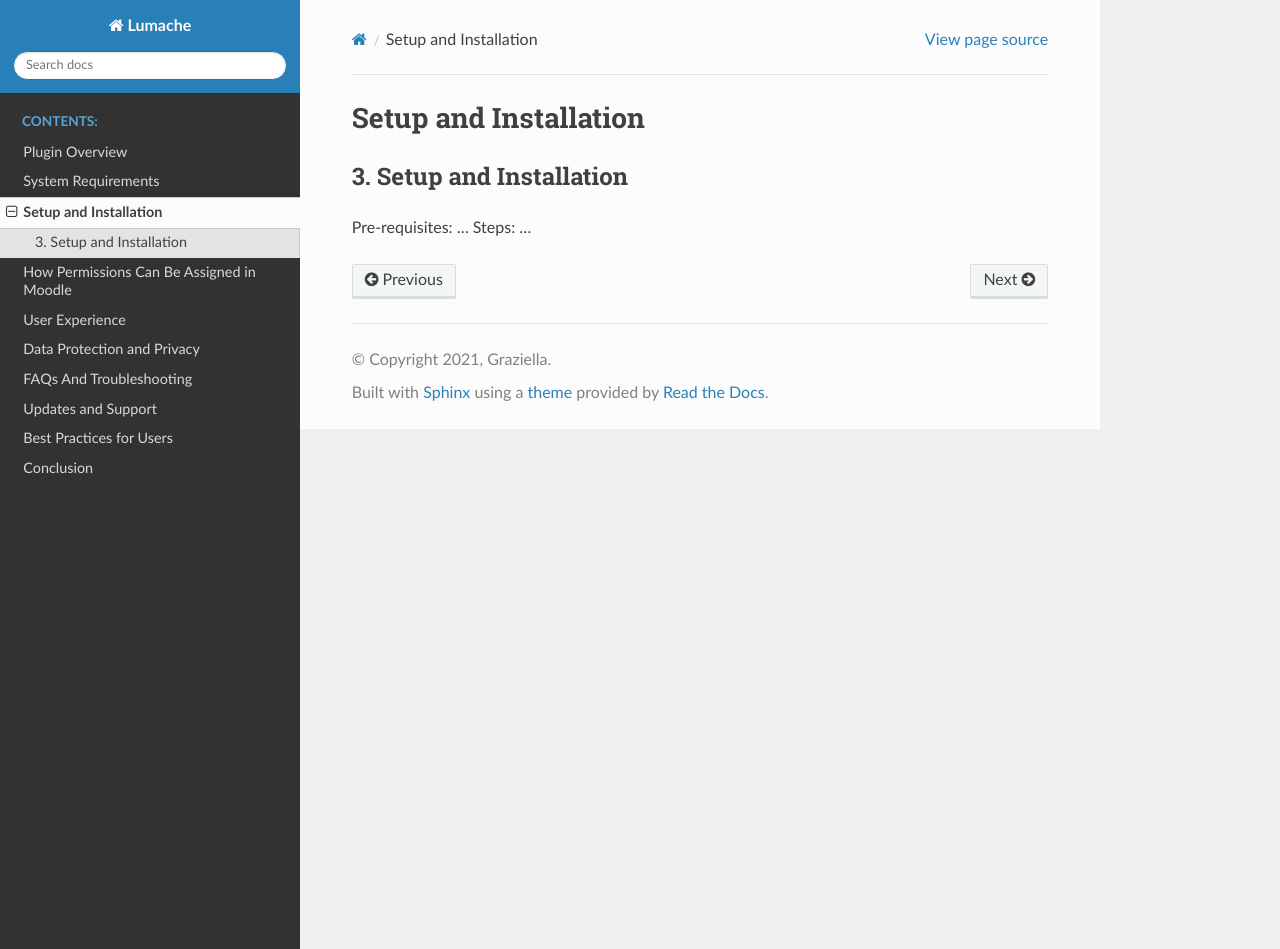
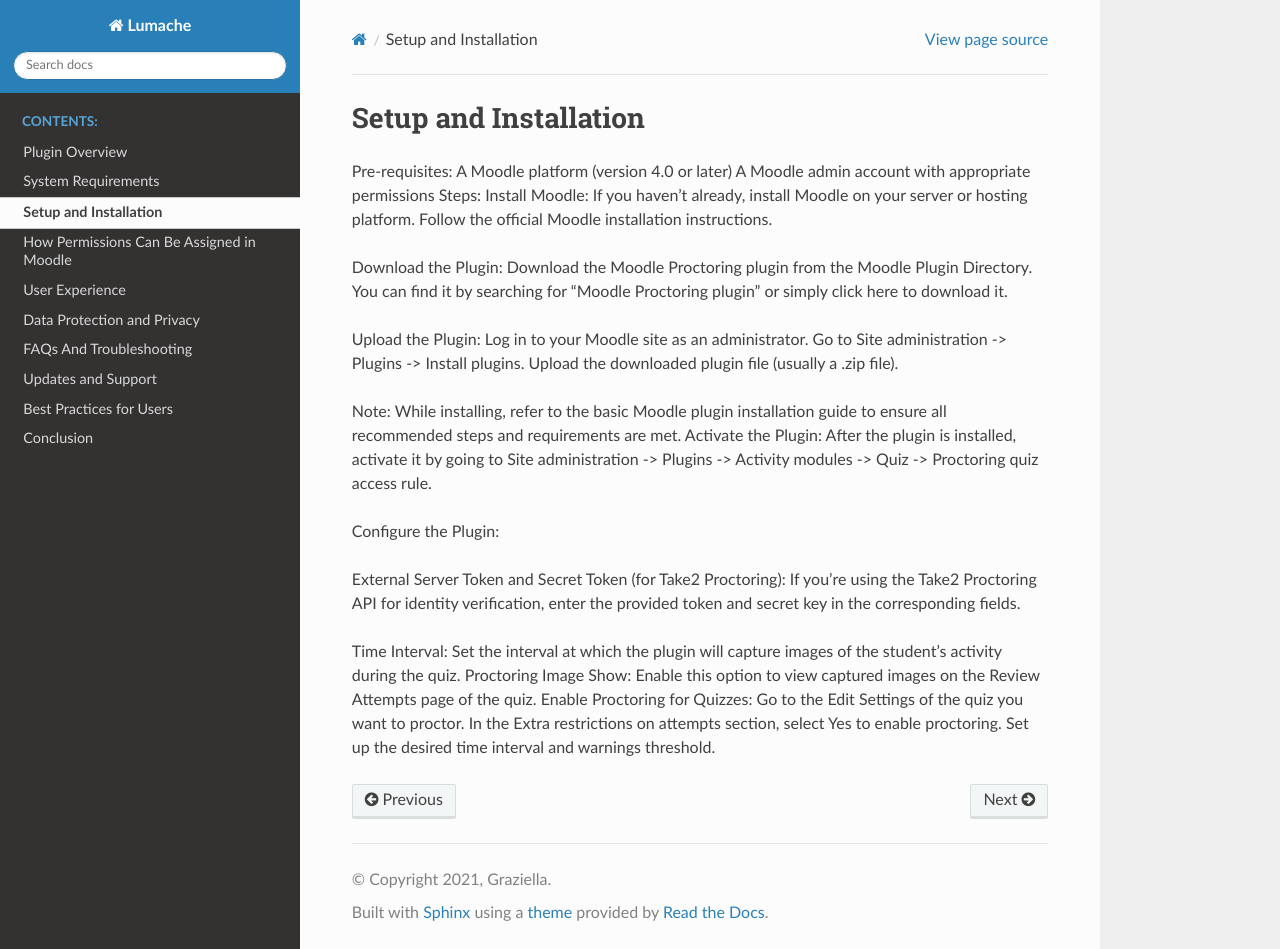
Before and after one commit to Yogeshtake2/readthedoc, a Sphinx documentation site: the page built from docs/source/setup-installation.rst, in a window 1280 px wide and 949 px high. Built offline with Sphinx 7.4.7 and the Read the Docs theme 3.1.0, drawn with Linux system fonts in a browser that asks for light colours.

Commit message:
Update setup-installation.rst

```diff
--- a/docs/source/setup-installation.rst
+++ b/docs/source/setup-installation.rst
@@ -1,10 +1,28 @@
 Setup and Installation
 ======================
 
-3. Setup and Installation
--------------------------
+Pre-requisites:
+A Moodle platform (version 4.0 or later)
+A Moodle admin account with appropriate permissions
+Steps:
+Install Moodle: If you haven't already, install Moodle on your server or hosting platform. Follow the official Moodle installation instructions.
 
-Pre-requisites:
-...
-Steps:
-...
+
+Download the Plugin: Download the Moodle Proctoring plugin from the Moodle Plugin Directory. You can find it by searching for "Moodle Proctoring plugin" or simply click here to download it.
+
+Upload the Plugin: Log in to your Moodle site as an administrator. Go to Site administration -> Plugins -> Install plugins. Upload the downloaded plugin file (usually a .zip file).
+
+
+
+Note: While installing, refer to the basic Moodle plugin installation guide to ensure all recommended steps and requirements are met.
+Activate the Plugin: After the plugin is installed, activate it by going to Site administration -> Plugins -> Activity modules -> Quiz -> Proctoring quiz access rule.
+
+
+Configure the Plugin:
+
+
+External Server Token and Secret Token (for Take2 Proctoring): If you're using the Take2 Proctoring API for identity verification, enter the provided token and secret key in the corresponding fields.
+
+Time Interval: Set the interval at which the plugin will capture images of the student's activity during the quiz.
+Proctoring Image Show: Enable this option to view captured images on the Review Attempts page of the quiz.
+Enable Proctoring for Quizzes: Go to the Edit Settings of the quiz you want to proctor. In the Extra restrictions on attempts section, select Yes to enable proctoring. Set up the desired time interval and warnings threshold.
```
